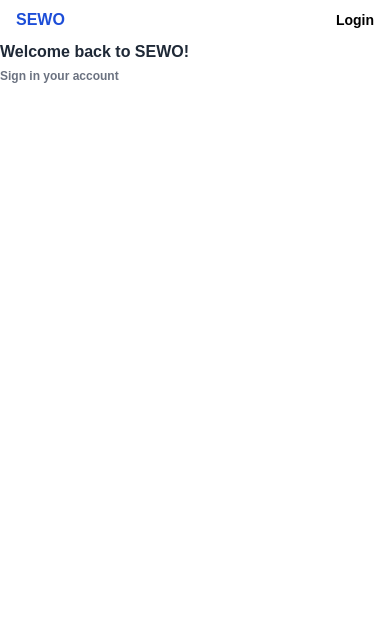
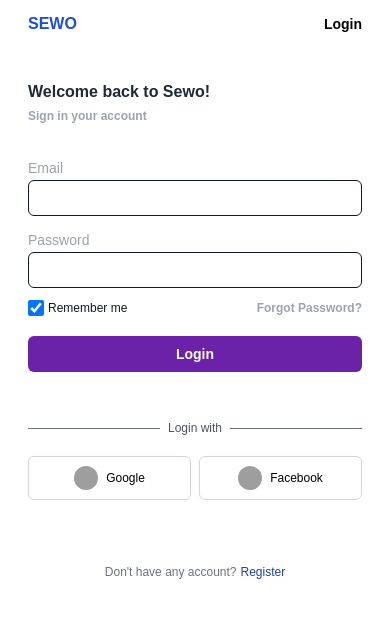
Before and after one commit to Tobikun11-Arch/Real-Estate-Tobi-Dashboard, a Next.js app: page /Auth/SignIn in a window 390 px wide. Shown: the top 618 px of the page. Built offline with nearby package versions, Linux system fonts and the light colour scheme; grey boxes are pictures that could not be loaded.

Commit message:
done login form mobile view

```diff
--- a/app/Components/SignIn.tsx
+++ b/app/Components/SignIn.tsx
@@ -1,10 +1,11 @@
+"use client"
 import React from 'react'
 import NavBar from './ui/NavBar'
 import SignInForm from './ui/SignInForm'
 
 const SignIn = () => {
     return (
-        <div className='h-screen bg-white'>
+        <div className='h-screen bg-white cursor-default px-7'>
             <NavBar/>
             <SignInForm/>
         </div>
--- /dev/null
+++ b/app/Components/common/Button.tsx
@@ -0,0 +1,16 @@
+import React from 'react'
+
+interface ButtonProps {
+    className?: string
+    onClick?: React.MouseEventHandler<HTMLButtonElement>
+    children?: React.ReactNode
+    type?: "button" | "submit" | "reset" | undefined
+}
+
+const Button = ({ className, onClick, children, type }: ButtonProps) => {
+    return (
+        <button className={className} onClick={onClick} type={type}>{children}</button>
+    )
+}
+
+export default Button
--- a/app/Components/common/Input.tsx
+++ b/app/Components/common/Input.tsx
@@ -6,10 +6,11 @@ interface InputProps {
     type?: string
     id?: string
     value?: string
+    defaultChecked?: boolean
 }
 
-const Input = ({ className, onChange, type, id, value }: InputProps) => {
-    return <input type={type} className={className} onChange={onChange} id={id} value={value}/>
+const Input = ({ className, onChange, type, id, value, defaultChecked }: InputProps) => {
+    return <input type={type} className={className} onChange={onChange} id={id} value={value} defaultChecked={defaultChecked}/>
 
 }
 
--- /dev/null
+++ b/app/Components/common/index.ts
@@ -0,0 +1,2 @@
+export {default as  Button} from "./Button";
+export {default as  Input} from "./Input";
--- a/app/Components/ui/NavBar.tsx
+++ b/app/Components/ui/NavBar.tsx
@@ -2,7 +2,7 @@ import React from 'react'
 
 const NavBar = () => {
     return (
-        <nav className='h-10 flex items-center justify-between px-4'>
+        <nav className='h-12 flex items-center justify-between'>
             <h1 className='font-bold text-blue-700'>SEWO</h1>
             <p className='text-black text-sm font-semibold'>Login</p>
         </nav>
--- a/app/Components/ui/SignInForm.tsx
+++ b/app/Components/ui/SignInForm.tsx
@@ -1,25 +1,42 @@
 import React from 'react'
-import Input from '../common/Input'
+import { Input, Button } from '../common/index'
+import SocialLoginButtons from './SocialLognButton';
 
 const SignInForm = () => {
     const handleSubmit = (e: React.FormEvent) => {
-        e.preventDefault(); // Prevents page reload
-        // Handle form data here
+        e.preventDefault();
+        console.log("Submit")
     };
+    const inputClassName = 'w-full border rounded-md h-9 border-gray-900 outline-none pl-2 text-black text-xs font-medium';
 
     return (
         <div>
-            <h2 className='text-gray-800 font-semibold'>Welcome back to SEWO!</h2>
-            <p className='text-gray-500 text-xs font-bold mt-1'>Sign in your account</p>
+            <h1 className='text-gray-800 font-semibold mt-8'>Welcome back to Sewo!</h1>
+            <p className='text-gray-400 text-xs font-bold mt-1'>Sign in your account</p>
 
-                {/* <form onSubmit={handleSubmit}> Fix this later
-                    <div>
-                    <label>Email</label>
-                <Input
-                />
+            <form onSubmit={handleSubmit} className='text-gray-400 mt-8'>
+                <label className='text-sm font-medium'>Email</label>
+                <Input className={`${inputClassName} mb-3`} />
+
+                <label className='text-sm font-medium'>Password</label>
+                <Input className={inputClassName}/>
+
+                <div className="flex justify-between items-center mt-3">
+                    <div className="flex gap-1 items-center">
+                        <Input type="checkbox" defaultChecked className="checkbox border w-4 h-4 border-gray-400 rounded-none [--chkbg:theme(colors.indigo.600)] [--chkfg:white]"></Input>
+                        <p className='text-xs text-gray-900 font-medium'>Remember me</p>
                     </div>
-                </form> */}
-
+                    <p className='text-gray-400 text-xs font-semibold'>Forgot Password?</p>
+                </div>
+                <Button type='submit' className='w-full bg-purple-800 py-2 rounded-md text-white text-sm font-bold mt-5'>Login</Button>
+                <div className="flex items-center mt-12">
+                    <hr className="flex-grow border-gray-500" />
+                    <span className="px-2 text-gray-600 text-xs">Login with</span>
+                    <hr className="flex-grow border-gray-500" />
+                </div>
+                <SocialLoginButtons/>
+                <h6 className='text-xs text-gray-500 font-medium w-full flex justify-center mt-16'>Don't have any account?<span className='text-blue-800 pl-1'>Register</span></h6>
+            </form>
         </div>
     )
 }
--- /dev/null
+++ b/app/Components/ui/SocialLognButton.tsx
@@ -0,0 +1,31 @@
+import React from 'react';
+
+interface SocialButtonProps {
+    platform: string;
+    logoUrl: string;
+}
+
+const SocialButton: React.FC<SocialButtonProps> = ({ platform, logoUrl }) => (
+    <div className="bg-white h-full gap-2 justify-center w-full flex items-center border border-gray-300 rounded-md">
+        <div
+        className="w-6 h-6 rounded-full bg-cover bg-center"
+        style={{ backgroundImage: `url(${logoUrl})` }}
+        ></div>
+        <p className="text-black text-xs">{platform}</p>
+    </div>
+);
+
+const SocialLoginButtons: React.FC = () => (
+    <div className="w-full h-11 flex mt-5 gap-2">
+        <SocialButton
+        platform="Google"
+        logoUrl="https://upload.wikimedia.org/wikipedia/commons/thumb/c/c1/Google_%22G%22_logo.svg/1200px-Google_%22G%22_logo.svg.png"
+        />
+        <SocialButton
+        platform="Facebook"
+        logoUrl="https://www.logo.wine/a/logo/Facebook/Facebook-f_Logo-Blue-Logo.wine.svg"
+        />
+    </div>
+);
+
+export default SocialLoginButtons;
```
